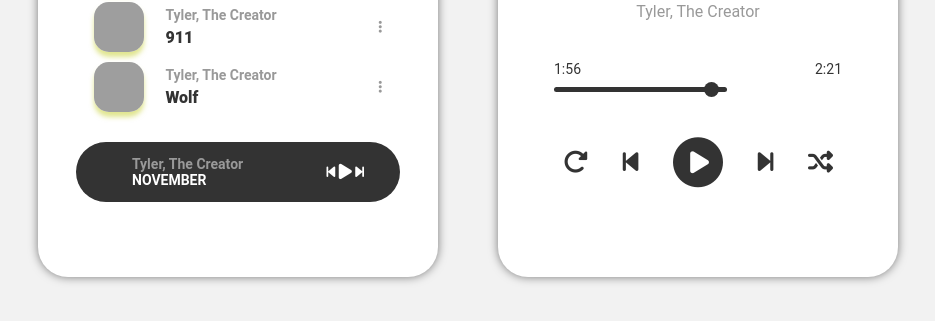
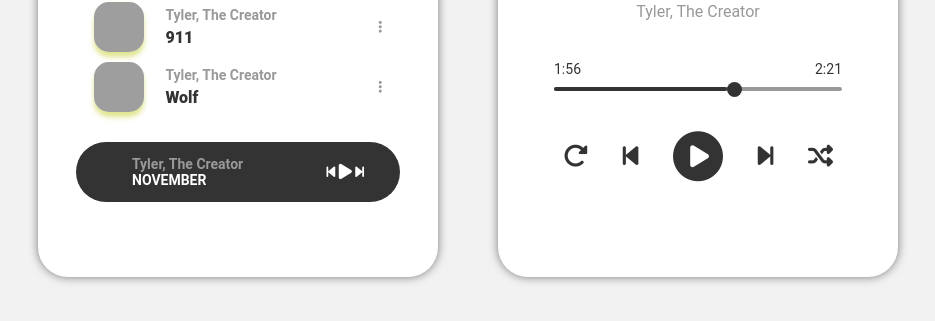
Before and after one commit to papayankee/Nomad_Assignments, a plain HTML site: page Nomad Assignment 10/index.html in a window 1280 px wide. Shown: the part 481-802 px from the top of the page, without its empty margins (172-1107 px from the left). Drawn offline with Linux system fonts and the light colour scheme; grey boxes are pictures that could not be loaded.

Commit message:
Fixed progess bar

```diff
--- a/Nomad Assignment 10/index.html
+++ b/Nomad Assignment 10/index.html
@@ -102,8 +102,9 @@
                 <span>2:21</span>
             </div>
             <div class="playing-music__progress-bar">
-                <div class="playing-music__progress"></div>
+                <div class="playing-music__progress-played"></div>
                 <div class="playing-music__progress-dot"></div>
+                <div class="playing-music__progress__total"></div>
             </div>
             <div class="playing-music__contol-pannel">
                 <i class="fas fa-redo-alt"></i>
--- a/Nomad Assignment 10/style.css
+++ b/Nomad Assignment 10/style.css
@@ -17,6 +17,7 @@ body {
     flex-direction: column;
     margin: 50px 30px;
     box-shadow: 0px 0px 10px rgba(0, 0, 0, 0.5);
+    position: relative;
 }
 
 .screen-header {
@@ -180,6 +181,7 @@ body {
     flex-direction: column;
     align-items: center;
     padding: 20px;
+    position: relative;
 }
 
 .playing-music__album-cover {
@@ -219,13 +221,18 @@ body {
     margin-top: 40px;
 }
 
-
 .playing-music__progress-bar {
-    width: 80%;
-    height: 10px;
-    border-radius: 5px;
     margin-top: 10px;
     position: relative;
+    width: 80%;
+}
+
+.playing-music__progress-played {
+    height:4px;
+    border-radius: 5px;
+    background-color:#333;
+    width: 60%;
+    position: absolute;
 }
 
 .playing-music__progress-dot {
@@ -234,18 +241,14 @@ body {
     border-radius: 50%;
     background-color: #333;
     position: absolute;
-    display: flex;
-    justify-content: center;
-    align-items: center;
-    left: 150px;
     top: -5px;
+    left: 60%;
 }
 
-  .playing-music__progress {
-    height: 50%;
-    background-color: #333;
+  .playing-music__progress__total {
+    background-color:#999;
+    height: 4px;
     border-radius: 5px;
-    width: 60%; /* set width to change progress */
   }
 
   .playing-music__contol-pannel {
```
